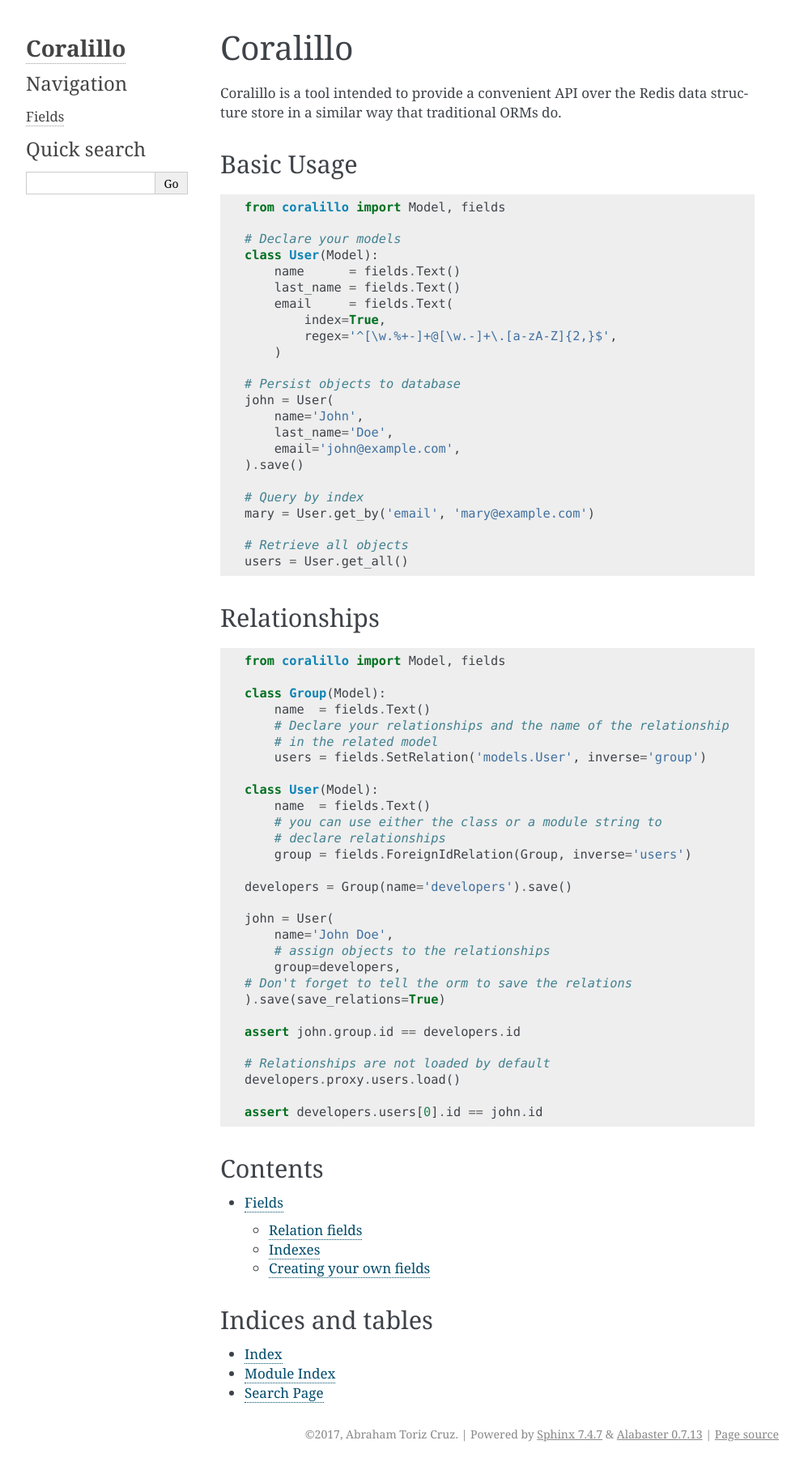
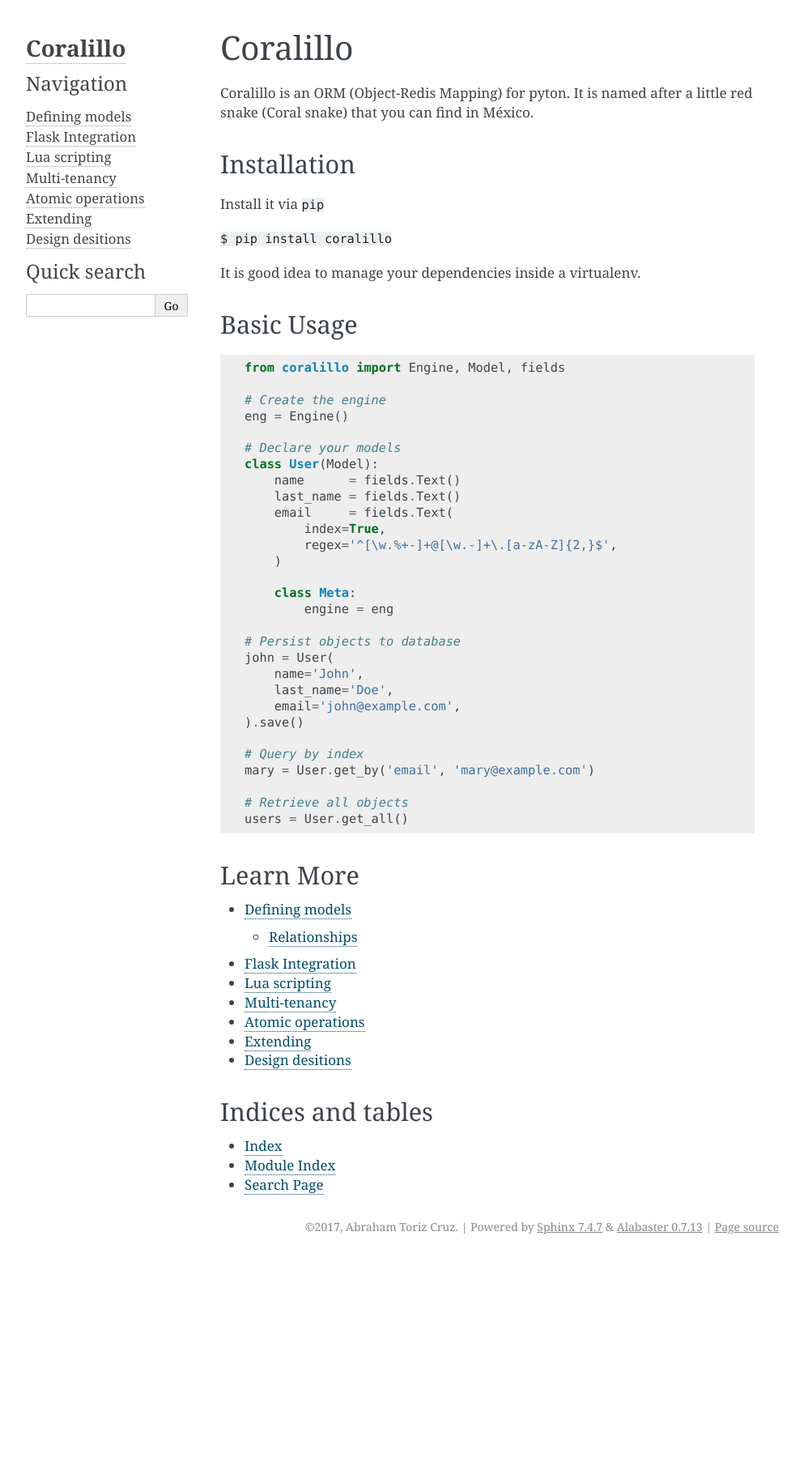
Before and after one commit to getfleety/coralillo, a Sphinx documentation site: the page built from docs/source/index.rst, in a window 1280 px wide. Shown: the whole page at 81% size, without its empty margins (148-1141 px from the left). Built offline with Sphinx 7.4.7, drawn with Linux system fonts in a browser that asks for light colours; formulas are drawn with MathJax 3; after the commit the page ends 1554 px from its top, so only the background shows below that.

Commit message:
extend the docs

```diff
--- /dev/null
+++ b/docs/source/atomic_operations.rst
@@ -0,0 +1,4 @@
+Atomic operations
+=================
+
+Describe which of the operations are done atomically
--- /dev/null
+++ b/docs/source/design_desitions.rst
@@ -0,0 +1,4 @@
+Design desitions
+================
+
+for example why table names are singular
--- /dev/null
+++ b/docs/source/extending.rst
@@ -0,0 +1,4 @@
+Extending
+=========
+
+How to extend
--- /dev/null
+++ b/docs/source/flask_integration.rst
@@ -0,0 +1,6 @@
+Flask Integration
+=================
+
+There is a module for that!
+
+``$ pip instal flask-coralillo``
--- a/docs/source/index.rst
+++ b/docs/source/index.rst
@@ -1,19 +1,26 @@
-.. Coralillo documentation master file, created by
-   sphinx-quickstart on Tue Aug  1 10:58:55 2017.
-   You can adapt this file completely to your liking, but it should at least
-   contain the root `toctree` directive.
-
 Coralillo
 =========
 
-Coralillo is a tool intended to provide a convenient API over the Redis data structure store in a similar way that traditional ORMs do.
+Coralillo is an ORM (Object-Redis Mapping) for pyton. It is named after a little red snake (Coral snake) that you can find in México.
+
+Installation
+------------
+
+Install it via ``pip``
+
+``$ pip install coralillo``
+
+It is good idea to manage your dependencies inside a virtualenv.
 
 Basic Usage
 -----------
 
-::
+.. testcode::
 
-    from coralillo import Model, fields
+    from coralillo import Engine, Model, fields
+
+    # Create the engine
+    eng = Engine()
 
     # Declare your models
     class User(Model):
@@ -23,6 +30,9 @@ Basic Usage
             index=True,
             regex='^[\w.%+-]+@[\w.-]+\.[a-zA-Z]{2,}$',
         )
+
+        class Meta:
+            engine = eng
 
     # Persist objects to database
     john = User(
@@ -37,49 +47,19 @@ Basic Usage
     # Retrieve all objects
     users = User.get_all()
 
-Relationships
--------------
-
-::
-
-    from coralillo import Model, fields
-
-    class Group(Model):
-        name  = fields.Text()
-        # Declare your relationships and the name of the relationship
-        # in the related model
-        users = fields.SetRelation('models.User', inverse='group')
-
-    class User(Model):
-        name  = fields.Text()
-        # you can use either the class or a module string to
-        # declare relationships
-        group = fields.ForeignIdRelation(Group, inverse='users')
-
-    developers = Group(name='developers').save()
-
-    john = User(
-        name='John Doe',
-        # assign objects to the relationships
-        group=developers,
-    # Don't forget to tell the orm to save the relations
-    ).save(save_relations=True)
-
-    assert john.group.id == developers.id
-
-    # Relationships are not loaded by default
-    developers.proxy.users.load()
-
-    assert developers.users[0].id == john.id
-
-Contents
---------
+Learn More
+----------
 
 .. toctree::
    :maxdepth: 2
 
-   fields
-
+   model_definition
+   flask_integration
+   scripting
+   multi_tenancy
+   atomic_operations
+   extending
+   design_desitions
 
 Indices and tables
 ------------------
```
Also changed, not shown: docs/source/model_definition.rst (added, +22 -0 lines), docs/source/multi_tenancy.rst (added, +45 -0 lines), docs/source/scripting.rst (added, +16 -0 lines).
